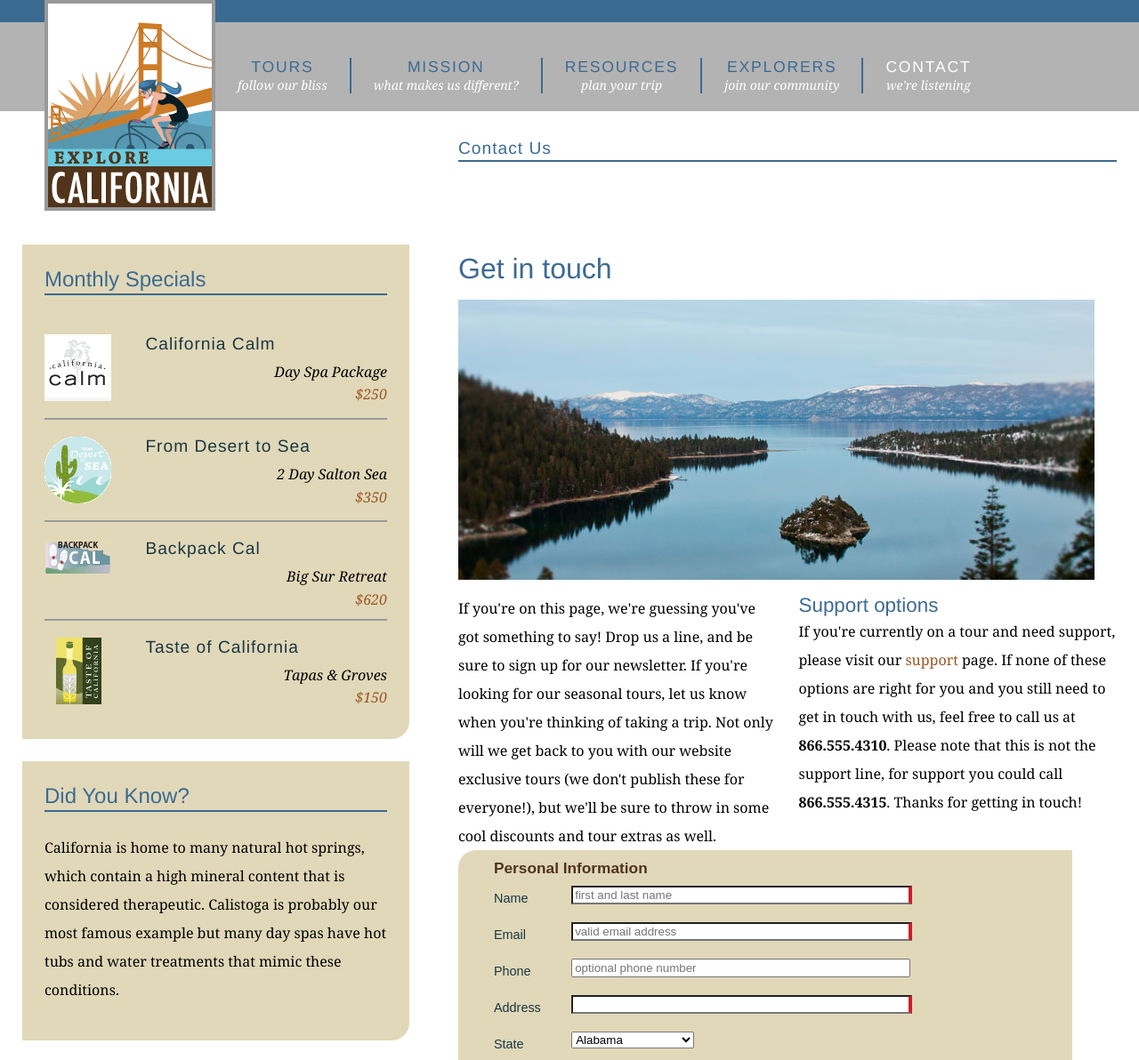
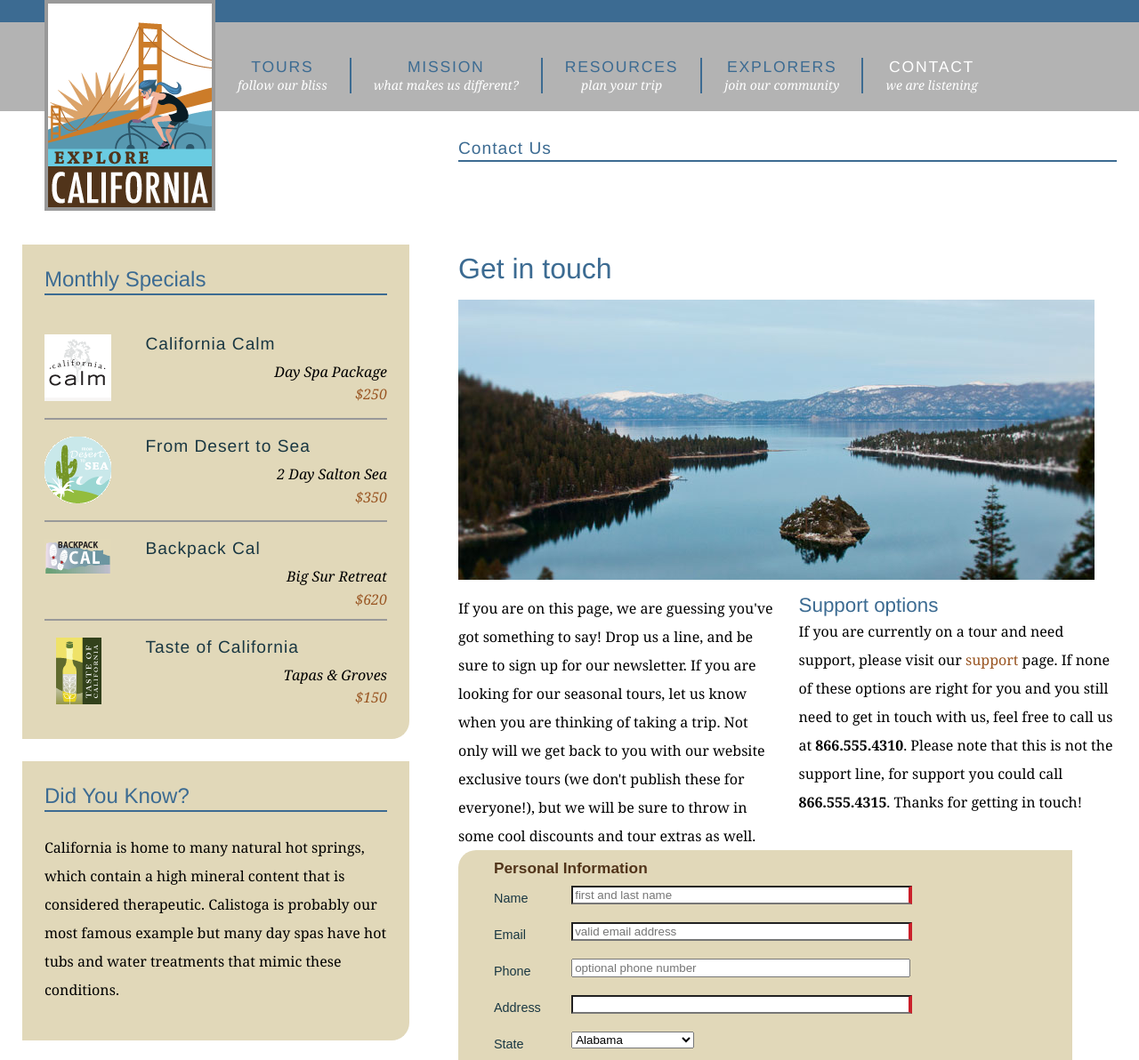
Before and after one commit to lizlantz/exploreCalifornia, a plain HTML site: page contact.html in a window 1280 px wide. Shown: the top 1192 px of the page at 89% size. Drawn offline with Linux system fonts and the light colour scheme.

Commit message:
removed contractions from contact page text

```diff
--- a/contact.html
+++ b/contact.html
@@ -45,7 +45,7 @@
                 <li><a href="explorers/video.html" title="check out our podcast">Video podcast</a></li>
               </ul>
             </li>
-            <li><a href="contact.html" title="contact us" class="current">Contact <br /><span class="tagline">we're listening</span></a>
+            <li><a href="contact.html" title="contact us" class="current">Contact <br /><span class="tagline">we are listening</span></a>
               <ul>
                 <li><a href="support.html" title="need help?">Support</a></li>
               </ul>
@@ -68,10 +68,10 @@
           <h1>Get in touch</h1>
           <img src="assets/images/emerald_bay.jpg" alt="Beautiful Lake Tahoe" class="articleImage" />
           <div class="multiCol">
-            <p>If you're on this page, we're guessing you've got something to say! Drop us a line, and be sure to sign up for our newsletter. If you're looking for our seasonal tours,  let us know when you're thinking of taking a trip. Not only will we get back to you with our website exclusive tours (we don't publish these for everyone!), but we'll be sure to throw in some cool discounts and tour extras as well.</p>
+            <p>If you are on this page, we are guessing you've got something to say! Drop us a line, and be sure to sign up for our newsletter. If you are looking for our seasonal tours,  let us know when you are thinking of taking a trip. Not only will we get back to you with our website exclusive tours (we don't publish these for everyone!), but we will be sure to throw in some cool discounts and tour extras as well.</p>
 
             <h2>Support options</h2>
-            <p>If you're currently on a tour and need support, please visit our <a href="support.html">support</a> page. If none of these options are right for you and you still need to get in touch with us, feel free to call us at<span class="phone"> <strong>866.555.4310</strong>. Please note that this is not the support line, for support you could call </span><strong>866.555.4315</strong>. Thanks for getting in touch!</p>
+            <p>If you are currently on a tour and need support, please visit our <a href="support.html">support</a> page. If none of these options are right for you and you still need to get in touch with us, feel free to call us at<span class="phone"> <strong>866.555.4310</strong>. Please note that this is not the support line, for support you could call </span><strong>866.555.4315</strong>. Thanks for getting in touch!</p>
           </div>
 
           <form id="frmContact" name="frmContact" method="post" action="contact_process.html">
```
